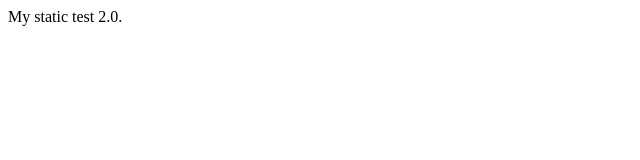
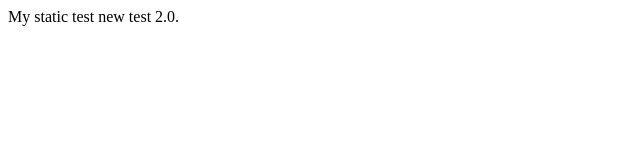
Before and after one commit to mdsdimat/messenger, a website: page dist/test.html in a window 1280 px wide. Shown: the full height of the page, 0-640 px from the left. Drawn offline with Linux system fonts and the light colour scheme.

Commit message:
test deploy

```diff
--- a/dist/test.html
+++ b/dist/test.html
@@ -5,6 +5,6 @@
     <meta charset="utf-8">
 </head>
 <body>
-<div>My static test 2.0.</div>
+<div>My static test new test 2.0.</div>
 </body>
 </html>
```
